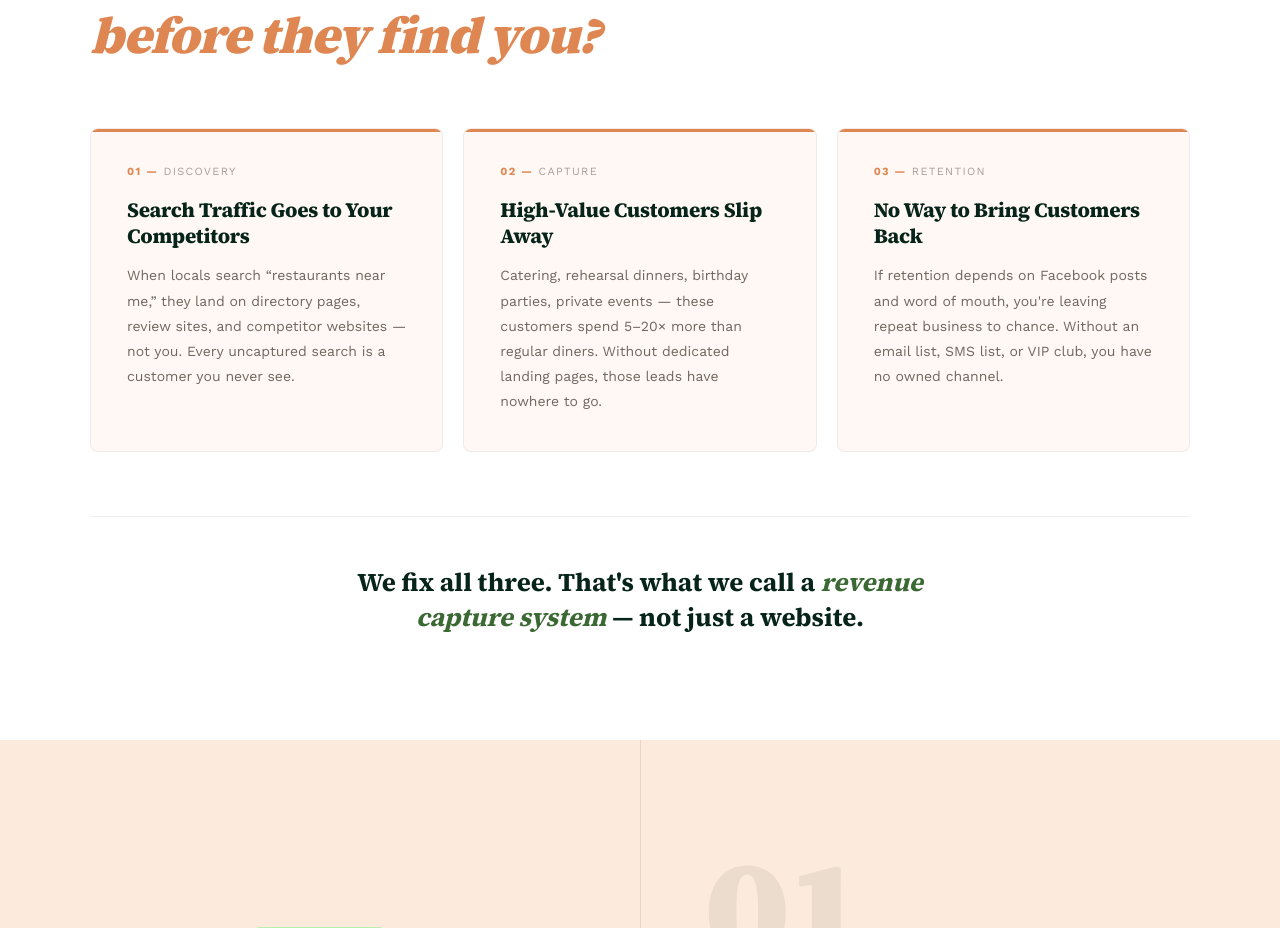
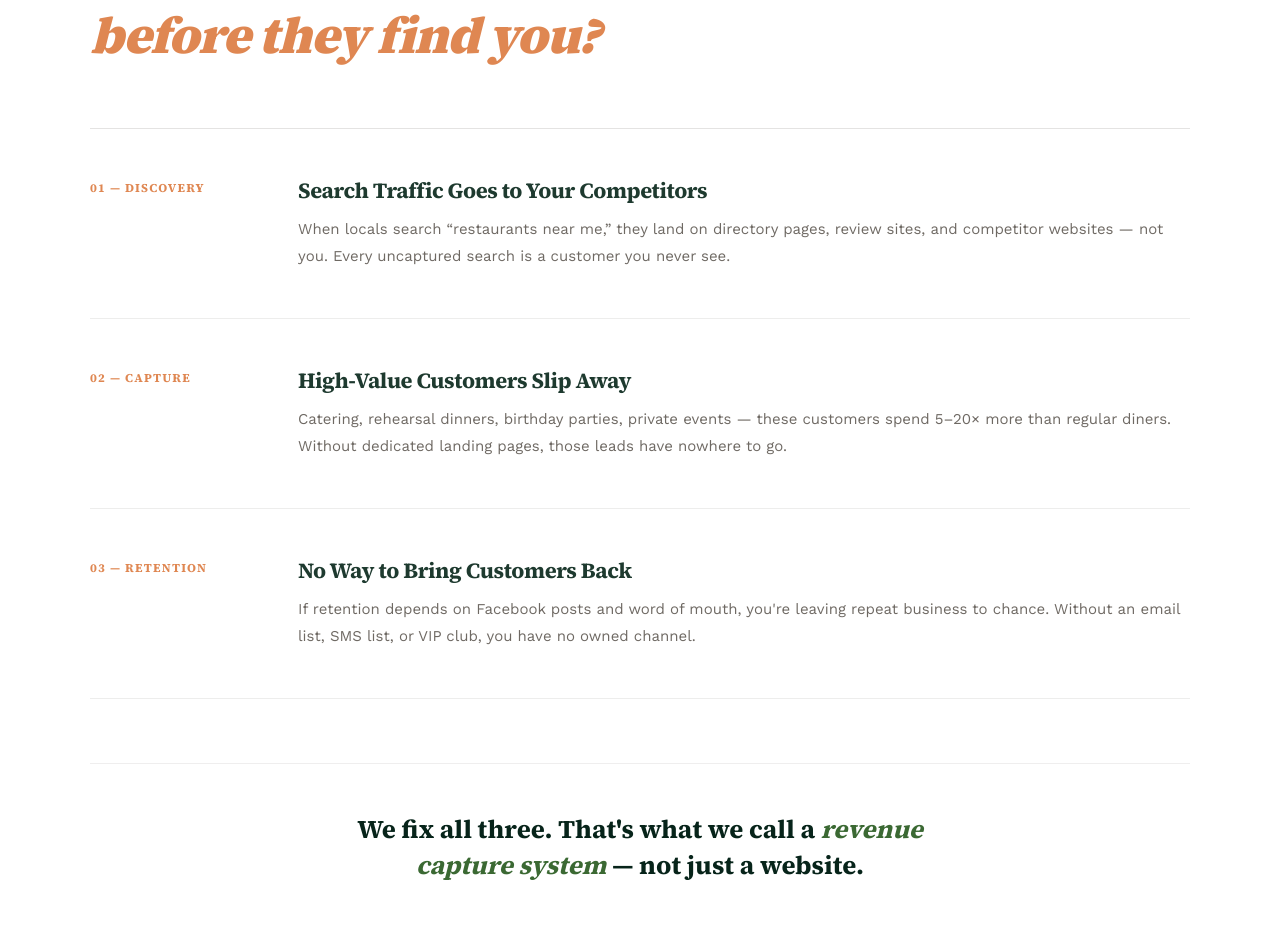
Before and after one commit to MainStreetGrowth/mainstreetgrowth, a Next.js app: page / in a window 1280 px wide. Shown: the part 1240-2168 px from the top of the page. Built offline with nearby package versions, Linux system fonts and the light colour scheme.

Commit message:
Replace LEAKS cards with editorial divider rows

```diff
--- a/app/page.tsx
+++ b/app/page.tsx
@@ -320,21 +320,32 @@ export default function Home() {
               </h2>
             </div>
 
-            <div style={{ display: "grid", gridTemplateColumns: isMobile ? "1fr" : "1fr 1fr 1fr", gap: 20 }}>
+            <div style={{ borderTop: "1px solid rgba(34,26,17,0.12)" }}>
               {LEAKS.map(({ n, label, title, body }, i) => (
                 <div key={n} className={`reveal reveal-delay-${i}`} style={{
-                  background: "var(--ivory,#fff8f4)", borderRadius: 8, padding: isMobile ? 28 : 36,
-                  border: "1px solid rgba(34,26,17,0.06)", position: "relative", overflow: "hidden",
+                  display: "grid",
+                  gridTemplateColumns: isMobile ? "1fr" : "160px 1fr",
+                  gap: isMobile ? 12 : 48,
+                  padding: isMobile ? "32px 0" : "48px 0",
+                  borderBottom: "1px solid rgba(34,26,17,0.08)",
+                  alignItems: "start",
                 }}>
-                  <div style={{ position: "absolute", top: 0, left: 0, right: 0, height: 3, background: "var(--amber,#df8752)", borderRadius: "8px 8px 0 0" }}/>
-                  <div style={{ fontSize: 11, color: "rgba(34,26,17,0.4)", letterSpacing: "0.12em", textTransform: "uppercase", marginBottom: 16 }}>
-                    <span style={{ color: "var(--amber,#df8752)", fontWeight: 700 }}>{n} —</span> {label}
+                  {/* Left: number + label */}
+                  <div>
+                    <span className="font-display" style={{
+                      fontSize: 12, fontWeight: 700, letterSpacing: "0.1em",
+                      textTransform: "uppercase", color: "var(--amber,#df8752)",
+                    }}>{n} — {label}</span>
                   </div>
-                  <h3 className="font-display" style={{
-                    fontSize: "clamp(1.1rem,1.6vw,1.4rem)", fontWeight: 800,
-                    color: "var(--forest,#1e3a2f)", letterSpacing: "-0.015em", lineHeight: 1.25, marginBottom: 14,
-                  }}>{title}</h3>
-                  <p style={{ fontSize: 14, color: "var(--charcoal,#221a11)", opacity: 0.65, lineHeight: 1.8, margin: 0 }}>{body}</p>
+                  {/* Right: title + body */}
+                  <div>
+                    <h3 className="font-display" style={{
+                      fontSize: "clamp(1.15rem,1.7vw,1.45rem)", fontWeight: 700,
+                      color: "var(--forest-mid,#1e3a2f)", letterSpacing: "-0.02em",
+                      lineHeight: 1.25, marginBottom: 12, marginTop: 0,
+                    }}>{title}</h3>
+                    <p style={{ fontSize: 15, color: "var(--charcoal,#221a11)", opacity: 0.65, lineHeight: 1.8, margin: 0 }}>{body}</p>
+                  </div>
                 </div>
               ))}
             </div>
```
